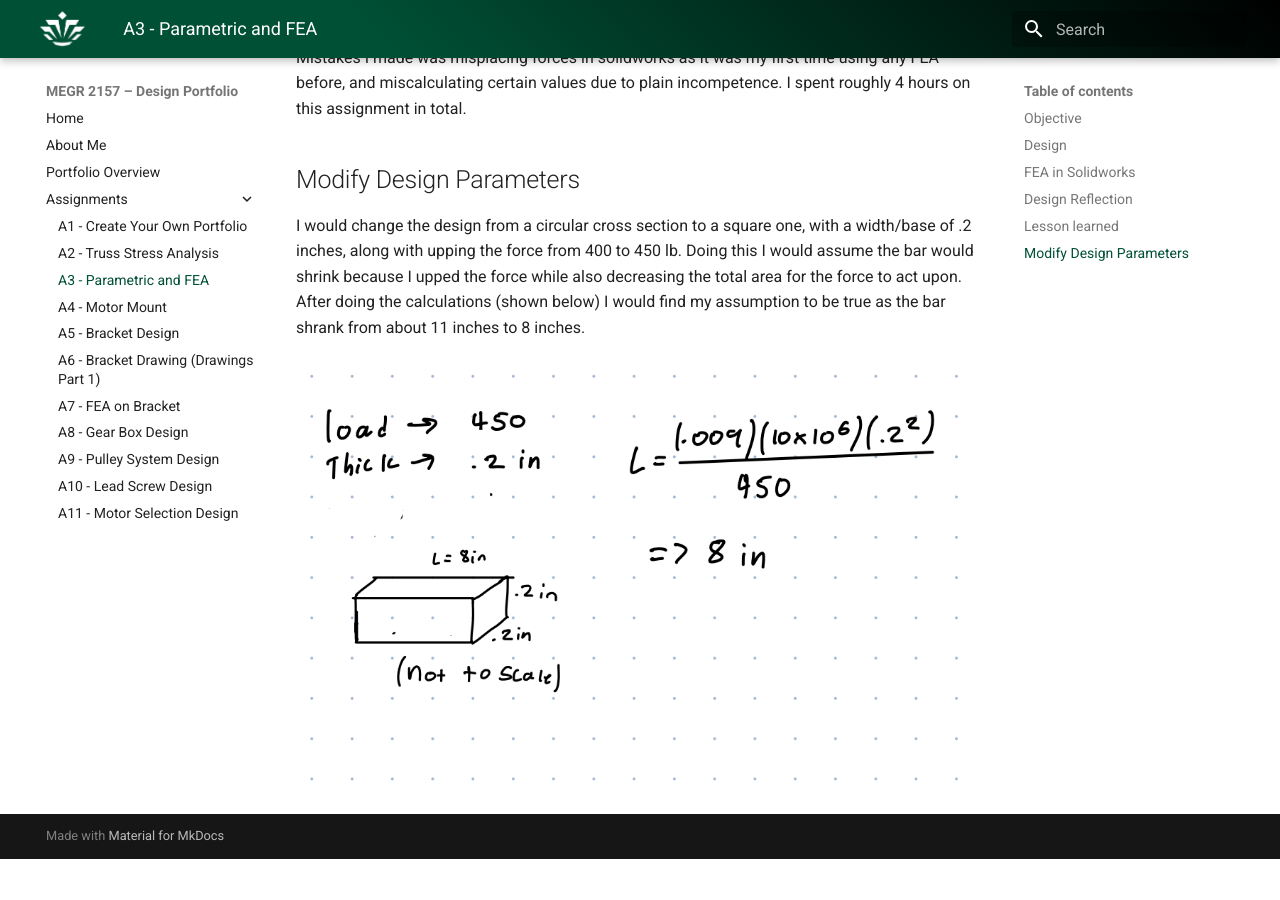
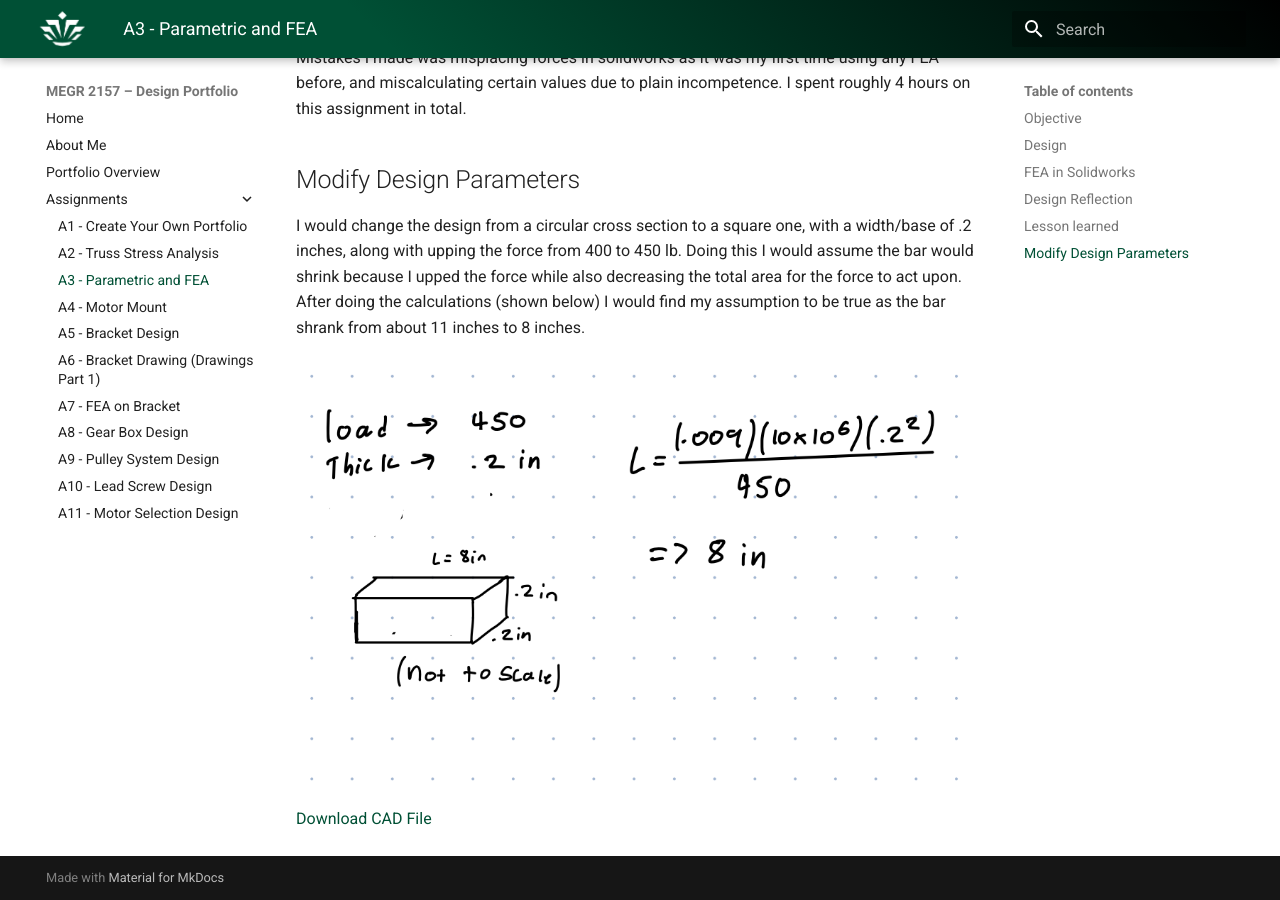
Before and after one commit to NumberOneZoomer/design-projects-portfolio-megr2157, an MkDocs documentation site: the page built from docs/assignments/A03/index.md, in a window 1280 px wide and 900 px high, scrolled down 6039 px. Built offline with MkDocs 1.6.1 and Material for MkDocs 9.7.7, drawn with Linux system fonts in a browser that asks for light colours; before the commit the page ends 6898 px from its top, so only the background shows below that.

Commit message:
Update design parameters and add CAD file link

```diff
--- a/docs/assignments/A03/index.md
+++ b/docs/assignments/A03/index.md
@@ -57,3 +57,5 @@ Mistakes I made was misplacing forces in solidworks as it was my first time usin
 I would change the design from a circular cross section to a square one, with a width/base of .2 inches, along with upping the force from 400 to 450 lb. Doing this I would assume the bar would shrink because I upped the force while also decreasing the total area for the force to act upon. After doing the calculations (shown below) I would find my assumption to be true as the bar shrank from about 11 inches to 8 inches.
 
 ![](A3D_4.png)
+
+[Download CAD File](bar.SLDPRT)
```
